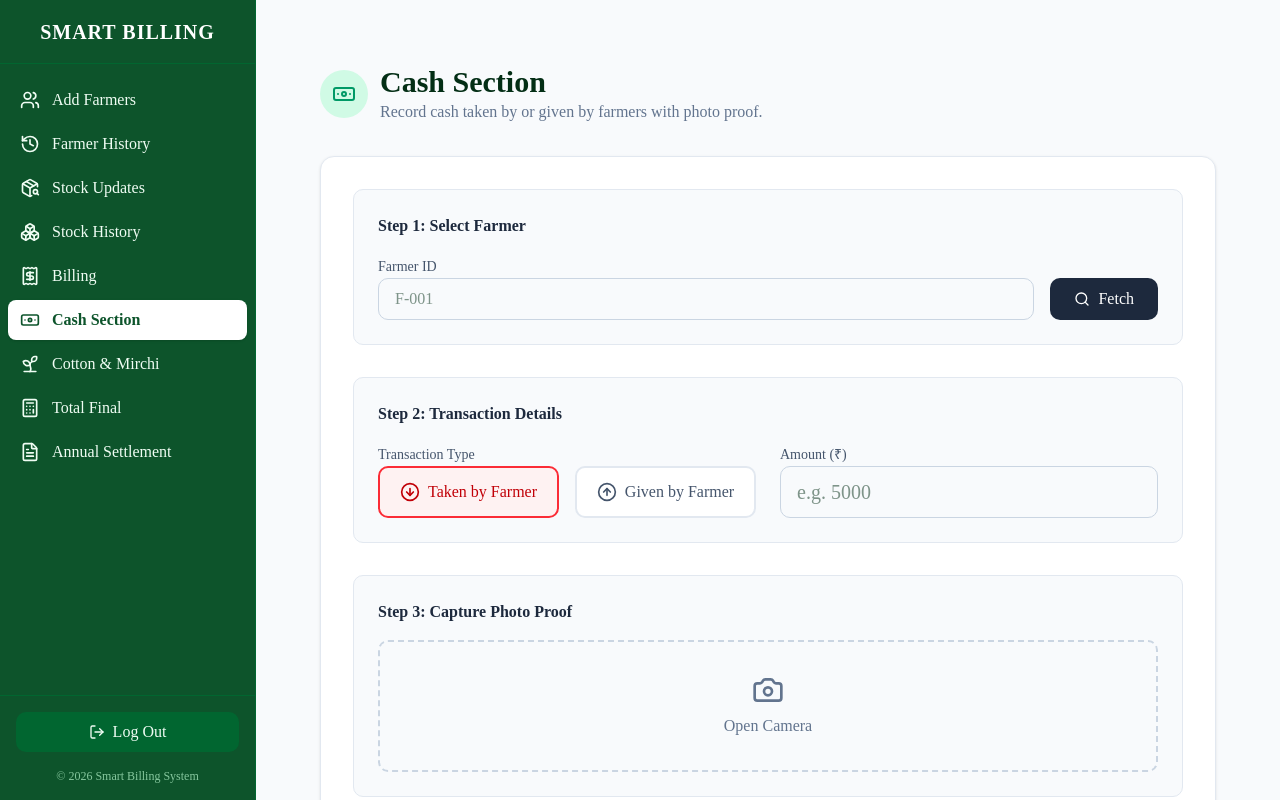
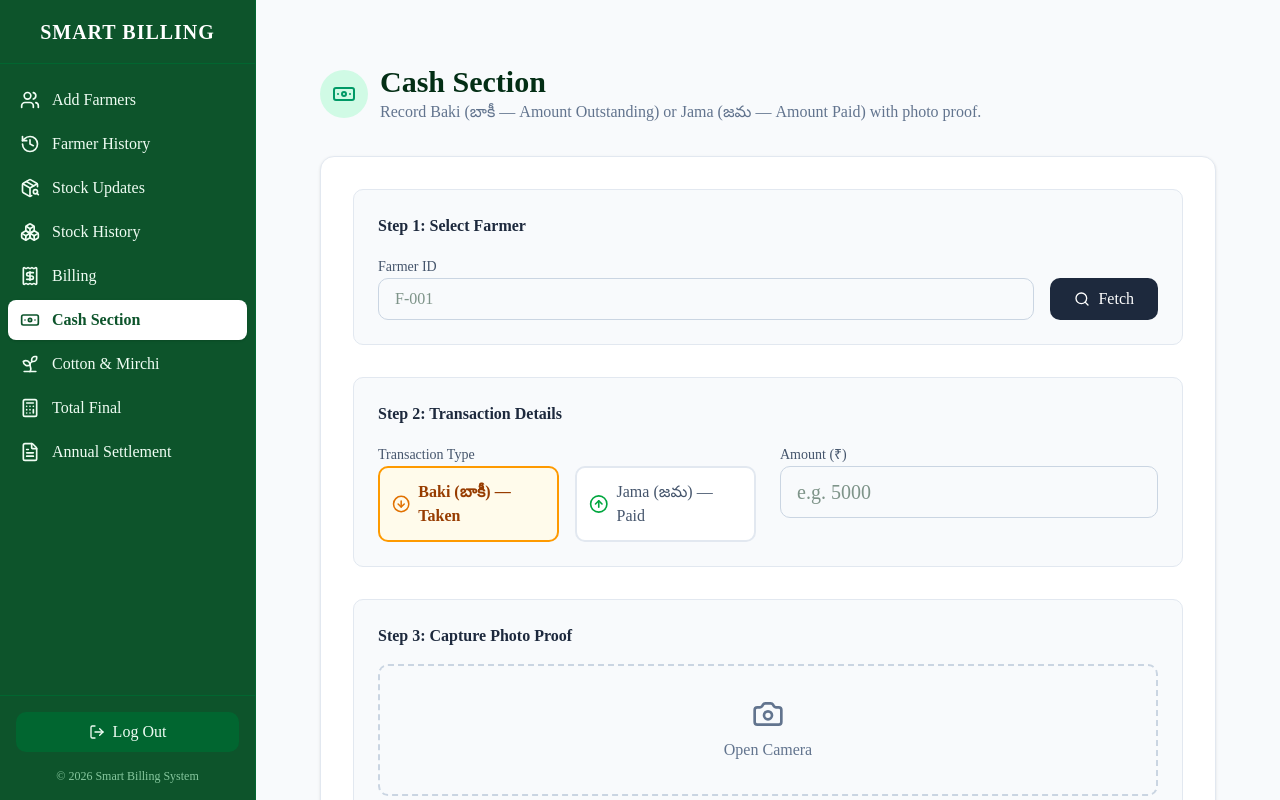
Before and after one commit to abhinayreddy4512/Smart-billling-System, a Next.js app: page /cash in a window 1280 px wide. Built offline with nearby package versions, Linux system fonts and the light colour scheme; no server answers.

Commit message:
feat: replace money taken and given terms with Baki (బాకీ) and Jama (జమ)

```diff
--- a/src/app/annual-settlement/page.tsx
+++ b/src/app/annual-settlement/page.tsx
@@ -387,9 +387,9 @@ export default function AnnualSettlementPage() {
       summary.fertilizersTotal
     );
 
-    // 3. Money Given by Farmer — A. Unsettled Crops
+    // 3. Jama (జమ) by Farmer — A. Unsettled Crops
     renderSection(
-      "3. Money Given by Farmer — A. Unsettled Crop Value (0% Interest)",
+      "3. Jama (జమ) by Farmer — A. Unsettled Crop Value (0% Interest)",
       data.unsettledCrops,
       ["Log No", "Date", "Crop Type", "Weight (qtl)", "Price/qtl (Rs)", "Amount (Rs)"],
       (i) => [
@@ -405,21 +405,21 @@ export default function AnnualSettlementPage() {
       summary.unsettledCropsTotal
     );
 
-    // 3. Money Given by Farmer — B. Loan Repayments
+    // 3. Jama (జమ) by Farmer — B. Cash Paid by Farmer
     renderSection(
-      "3. Money Given by Farmer — B. Loan Repayments",
+      "3. Jama (జమ) by Farmer — B. Cash Paid / Deposited",
       data.loanRepayments,
       ["Receipt No", "Date", "Note", "Principal (Rs)", "Interest (Rs)", "Total (Rs)"],
       (i) => [
         String(i.receiptNo || "-"),
         fmtDate(i.date),
-        i.note || "Cash Given",
+        i.note || "Jama (Cash Paid)",
         i.amount.toFixed(2),
         i.interest.toFixed(2),
         i.finalAmount.toFixed(2),
       ],
       [39, 100, 174],
-      "Loan Repayments Subtotal",
+      "Jama Cash Subtotal",
       summary.cashGivenTotal
     );
 
@@ -463,21 +463,21 @@ export default function AnnualSettlementPage() {
       y += 10;
     }
 
-    // 5. Money Taken
+    // 5. Baki (బాకీ) — Loans / Amount Taken
     renderSection(
-      "5. Money Taken (Farmer Borrowed / Shop Loans)",
+      "5. Baki (బాకీ) — Amount Taken / Shop Loans",
       data.moneyTaken,
       ["Receipt No", "Date", "Note", "Principal (Rs)", "Interest (Rs)", "Total (Rs)"],
       (i) => [
         String(i.receiptNo || "-"),
         fmtDate(i.date),
-        i.note || "Cash Taken",
+        i.note || "Baki (Cash Taken)",
         i.amount.toFixed(2),
         i.interest.toFixed(2),
         i.finalAmount.toFixed(2),
       ],
       [211, 84, 0],
-      "Money Taken Total",
+      "Baki (బాకీ) Total",
       summary.cashTakenTotal
     );
 
@@ -525,18 +525,18 @@ export default function AnnualSettlementPage() {
 
     doc.setFontSize(10);
     doc.setFont("helvetica", "normal");
-    doc.text("Money Taken", boxX, y + 43);
+    doc.text("Baki (బాకీ) — Taken", boxX, y + 43);
     doc.text(`Rs. ${(summary.cashTakenTotal || 0).toFixed(2)}`, valX, y + 43, {
       align: "right",
     });
-    doc.text("Money Given (Repayments)", boxX, y + 50);
+    doc.text("Jama (జమ) — Paid (Repayments)", boxX, y + 50);
     doc.text(`- Rs. ${(summary.cashGivenTotal || 0).toFixed(2)}`, valX, y + 50, {
       align: "right",
     });
 
     doc.setFont("helvetica", "bold");
     doc.line(boxX, y + 54, valX, y + 54);
-    doc.text("Total Loan Repayments", boxX, y + 61);
+    doc.text("Total Jama (జమ) Deductions", boxX, y + 61);
     doc.text(`Rs. ${(summary.totalLoanRepayments || 0).toFixed(2)}`, valX, y + 61, {
       align: "right",
     });
@@ -552,12 +552,12 @@ export default function AnnualSettlementPage() {
       });
     } else if (fa > 0) {
       doc.setTextColor(192, 57, 43);
-      doc.text(`FARMER HAS TO PAY ADMIN`, 105, y + 72, { align: "center" });
+      doc.text(`Baki (బాకీ) — FARMER HAS TO PAY ADMIN`, 105, y + 72, { align: "center" });
       doc.setFontSize(14);
       doc.text(`Rs. ${fa.toFixed(2)}`, 105, y + 80, { align: "center" });
     } else {
       doc.setTextColor(21, 128, 61);
-      doc.text(`ADMIN HAS TO PAY FARMER`, 105, y + 72, { align: "center" });
+      doc.text(`Jama (జమ) — ADMIN HAS TO PAY FARMER`, 105, y + 72, { align: "center" });
       doc.setFontSize(14);
       doc.text(`Rs. ${Math.abs(fa).toFixed(2)}`, 105, y + 80, { align: "center" });
     }
@@ -880,10 +880,10 @@ export default function AnnualSettlementPage() {
                 )}
               </div>
 
-              {/* Section 3: Money Given by Farmer */}
+              {/* Section 3: Jama (జమ) by Farmer */}
               <div className="bg-white rounded-xl border border-slate-200 overflow-hidden space-y-3 p-4 shadow-xs">
                 <h3 className="font-bold text-slate-800 text-sm">
-                  3. Money Given by Farmer (Repayments & Deductions)
+                  3. Jama (జమ) by Farmer (Amount Paid / Deposited & Deductions)
                 </h3>
 
                 {/* Sub-section A: Unsettled Crop Value */}
@@ -932,10 +932,10 @@ export default function AnnualSettlementPage() {
                   )}
                 </div>
 
-                {/* Sub-section B: Loan Repayments */}
+                {/* Sub-section B: Cash Repayments */}
                 <div className="border border-blue-200 rounded-lg overflow-hidden">
                   <div className="p-3 bg-blue-50 flex justify-between font-semibold text-blue-900 text-xs">
-                    <span>B. Loan Repayments (Cash Given)</span>
+                    <span>B. Jama (జమ) — Cash Paid by Farmer</span>
                     <span>₹{s.cashGivenTotal.toFixed(2)}</span>
                   </div>
                   {data.loanRepayments.length > 0 ? (
@@ -1021,14 +1021,14 @@ export default function AnnualSettlementPage() {
                 </div>
               )}
 
-              {/* Section 5: Money Taken */}
+              {/* Section 5: Baki (బాకీ) */}
               <div className="bg-white rounded-xl border border-slate-200 overflow-hidden shadow-xs">
                 <button
                   onClick={() => toggleSection("moneyTaken")}
                   className="w-full flex items-center justify-between p-4 bg-slate-50 hover:bg-slate-100 transition-all text-left"
                 >
                   <span className="font-bold text-slate-800 text-sm">
-                    5. Money Taken / Loans ({data.moneyTaken.length})
+                    5. Baki (బాకీ) — Loans / Amount Taken ({data.moneyTaken.length})
                   </span>
                   <div className="flex items-center gap-2">
                     <span className="font-bold text-slate-900 text-sm">
@@ -1076,7 +1076,7 @@ export default function AnnualSettlementPage() {
                                   {i.note}
                                 </span>
                               ) : (
-                                i.note || "Cash Advance"
+                                i.note || "Baki (Advance)"
                               )}
                             </td>
                             <td className="px-3 py-2 text-right">
@@ -1116,15 +1116,15 @@ export default function AnnualSettlementPage() {
                 </div>
 
                 <div className="pt-2 flex justify-between text-slate-600">
-                  <span>Money Taken</span>
+                  <span>Baki (బాకీ) — Taken</span>
                   <span>₹{s.cashTakenTotal.toFixed(2)}</span>
                 </div>
                 <div className="flex justify-between text-slate-600">
-                  <span>Money Given (Repayments)</span>
+                  <span>Jama (జమ) — Paid (Repayments)</span>
                   <span>- ₹{s.cashGivenTotal.toFixed(2)}</span>
                 </div>
                 <div className="border-t border-slate-400 my-1 pt-1 flex justify-between font-black text-slate-900">
-                  <span>Total Loan Repayments</span>
+                  <span>Total Jama (జమ) Deductions</span>
                   <span>₹{s.totalLoanRepayments.toFixed(2)}</span>
                 </div>
 
@@ -1136,7 +1136,7 @@ export default function AnnualSettlementPage() {
                   ) : s.finalAmount > 0 ? (
                     <div>
                       <p className="text-red-600 font-black text-sm">
-                        🔴 FARMER HAS TO PAY ADMIN
+                        🔴 Baki (బాకీ) — FARMER HAS TO PAY ADMIN
                       </p>
                       <p className="text-red-700 font-black text-2xl mt-1">
                         ₹{s.finalAmount.toFixed(2)}
@@ -1145,7 +1145,7 @@ export default function AnnualSettlementPage() {
                   ) : (
                     <div>
                       <p className="text-green-600 font-black text-sm">
-                        🟢 ADMIN HAS TO PAY FARMER
+                        🟢 Jama (జమ) — ADMIN HAS TO PAY FARMER
                       </p>
                       <p className="text-green-700 font-black text-2xl mt-1">
                         ₹{Math.abs(s.finalAmount).toFixed(2)}
--- a/src/app/api/annual-settlement/[id]/decide/route.ts
+++ b/src/app/api/annual-settlement/[id]/decide/route.ts
@@ -97,7 +97,7 @@ export async function POST(
           type: paymentType,
           amount: absAmount,
           date: actualSettlementDate,
-          note: `Annual Settlement Payment (Paid in Full) [Ref: ${settlementId}]`,
+          note: `Annual Settlement ${paymentType === "GIVEN" ? "Jama (జమ) Payment" : "Baki (బాకీ) Payment"} in Full [Ref: ${settlementId}]`,
           photoProof: null,
         },
       });
@@ -139,7 +139,7 @@ export async function POST(
           type: carryType,
           amount: absAmount,
           date: dayAfterSettlement,
-          note: `Opening Balance — Carried Forward from Previous Cycle [Ref: ${settlementId}] (Settled on ${format(
+          note: `Opening Balance — Carried Forward ${carryType === "TAKEN" ? "Baki (బాకీ)" : "Jama (జమ)"} from Previous Cycle [Ref: ${settlementId}] (Settled on ${format(
             actualSettlementDate,
             "dd-MMM-yyyy"
           )})`,
--- a/src/app/cash/page.tsx
+++ b/src/app/cash/page.tsx
@@ -83,9 +83,10 @@ export default function CashSectionPage() {
 
       const data = await res.json();
 
+      const termLabel = transactionType === "TAKEN" ? "Baki (బాకీ) — Taken" : "Jama (జమ) — Paid";
       setModalType("success");
       setModalTitle("Entry Successful");
-      setModalMessage(`Cash ${transactionType.toLowerCase()} transaction recorded successfully!\nReceipt ID: ${data.receiptNo || "-"}`);
+      setModalMessage(`${termLabel} transaction recorded successfully!\nReceipt ID: ${data.receiptNo || "-"}`);
       setModalOpen(true);
 
       // Generate PDF and Send Email
@@ -110,7 +111,7 @@ export default function CashSectionPage() {
         doc.text(`Receipt No: ${receiptNo}`, 140, 40);
         doc.text(`Date: ${dateStr}`, 140, 47);
 
-        const typeStr = transactionType === "TAKEN" ? "Borrowed" : "Amount Repaid";
+        const typeStr = transactionType === "TAKEN" ? "Baki (బాకీ) — Amount Taken" : "Jama (జమ) — Amount Paid";
         const amt = parseFloat(amount).toFixed(2);
 
         doc.setFontSize(14);
@@ -126,7 +127,7 @@ export default function CashSectionPage() {
 
         const pdfBase64 = doc.output("datauristring");
 
-        const term = transactionType === "TAKEN" ? "Borrowed" : "Amount Repaid";
+        const term = transactionType === "TAKEN" ? "Baki (బాకీ) — Amount Taken" : "Jama (జమ) — Amount Paid";
         const html = `
           <h2 style="color: #15803d;">Greetings From Sri Abhinaya Fertilizers</h2>
           <p><strong>Customer Name:</strong> ${farmerInfo.name}</p>
@@ -178,7 +179,9 @@ export default function CashSectionPage() {
         </div>
         <div>
           <h1 className="text-3xl font-bold text-green-950">Cash Section</h1>
-          <p className="text-slate-500">Record cash taken by or given by farmers with photo proof.</p>
+          <p className="text-slate-500">
+            Record Baki (బాకీ — Amount Outstanding) or Jama (జమ — Amount Paid) with photo proof.
+          </p>
         </div>
       </div>
 
@@ -229,19 +232,19 @@ export default function CashSectionPage() {
             <div className="grid grid-cols-1 md:grid-cols-2 gap-6">
               <div className="space-y-2">
                 <label className="text-sm text-slate-600">Transaction Type</label>
-                <div className="flex gap-4">
+                <div className="flex flex-col sm:flex-row gap-4">
                   <label className={`flex-1 flex items-center justify-center gap-2 p-3 rounded-lg border-2 cursor-pointer transition-all ${
-                    transactionType === "TAKEN" ? "border-red-500 bg-red-50 text-red-700" : "border-slate-200 bg-white text-slate-600 hover:bg-slate-50"
+                    transactionType === "TAKEN" ? "border-amber-500 bg-amber-50 text-amber-800 font-bold" : "border-slate-200 bg-white text-slate-600 hover:bg-slate-50"
                   }`}>
                     <input type="radio" name="type" className="hidden" checked={transactionType === "TAKEN"} onChange={() => setTransactionType("TAKEN")} />
-                    <ArrowDownCircle className="w-5 h-5" /> Taken by Farmer
+                    <ArrowDownCircle className="w-5 h-5 text-amber-600" /> Baki (బాకీ) — Taken
                   </label>
 
                   <label className={`flex-1 flex items-center justify-center gap-2 p-3 rounded-lg border-2 cursor-pointer transition-all ${
-                    transactionType === "GIVEN" ? "border-green-500 bg-green-50 text-green-700" : "border-slate-200 bg-white text-slate-600 hover:bg-slate-50"
+                    transactionType === "GIVEN" ? "border-green-500 bg-green-50 text-green-800 font-bold" : "border-slate-200 bg-white text-slate-600 hover:bg-slate-50"
                   }`}>
                     <input type="radio" name="type" className="hidden" checked={transactionType === "GIVEN"} onChange={() => setTransactionType("GIVEN")} />
-                    <ArrowUpCircle className="w-5 h-5" /> Given by Farmer
+                    <ArrowUpCircle className="w-5 h-5 text-green-600" /> Jama (జమ) — Paid
                   </label>
                 </div>
               </div>
--- a/src/app/customer/dashboard/page.tsx
+++ b/src/app/customer/dashboard/page.tsx
@@ -136,7 +136,7 @@ export default function CustomerDashboard() {
       const cashRows = data.cashTransactions.map((c: any) => [
         format(new Date(c.date), "dd/MM/yyyy"),
         c.receiptNo,
-        c.type === "TAKEN" ? "Loan Taken (Borrowing)" : "Repayment (Lending)",
+        c.type === "TAKEN" ? "Baki (బాకీ) — Taken" : "Jama (జమ) — Paid",
         `Rs. ${c.amount.toFixed(2)}`
       ]);
 
@@ -291,8 +291,8 @@ export default function CustomerDashboard() {
                       <td className="px-6 py-4 text-sm text-slate-600">{format(new Date(c.date), "dd/MM/yyyy")}</td>
                       <td className="px-6 py-4 text-sm font-medium text-slate-500">#{c.receiptNo}</td>
                       <td className="px-6 py-4 text-sm text-slate-800 flex items-center gap-2">
-                        {c.type === "TAKEN" ? <ArrowDownCircle className="w-4 h-4 text-red-500" /> : <ArrowUpCircle className="w-4 h-4 text-green-500" />}
-                        {c.type === "TAKEN" ? "Loan Taken" : "Repayment"}
+                        {c.type === "TAKEN" ? <ArrowDownCircle className="w-4 h-4 text-amber-500" /> : <ArrowUpCircle className="w-4 h-4 text-green-500" />}
+                        {c.type === "TAKEN" ? "Baki (బాకీ) — Taken" : "Jama (జమ) — Paid"}
                       </td>
                       <td className="px-6 py-4 text-sm font-medium text-slate-800 text-right">Rs. {c.amount.toFixed(2)}</td>
                     </tr>
--- a/src/app/farmers/history/page.tsx
+++ b/src/app/farmers/history/page.tsx
@@ -181,13 +181,13 @@ export default function FarmerHistoryPage() {
       doc.setFontSize(13);
       doc.setTextColor(211, 84, 0);
       doc.setFont("helvetica", "bold");
-      doc.text("2. Cash Transactions (Loans & Repayments)", 14, currentY);
+      doc.text("2. Cash Transactions — Baki (బాకీ) & Jama (జమ)", 14, currentY);
       currentY += 4;
 
       const cashRows = dataToExport.cashTransactions.map((c: any) => [
         `#${c.receiptNo || "-"}`,
         format(new Date(c.date), "dd/MM/yyyy"),
-        c.type === "TAKEN" ? "Money Taken (Loan)" : "Money Given (Repaid)",
+        c.type === "TAKEN" ? "Baki (బాకీ) — Taken" : "Jama (జమ) — Paid",
         c.note || "-",
         `Rs ${c.amount.toFixed(2)}`,
       ]);
@@ -465,9 +465,9 @@ export default function FarmerHistoryPage() {
                         ) : (
                           <ArrowUpCircle className="w-4 h-4 text-green-600" />
                         );
-                      typeLabel = item.type === "TAKEN" ? "Money Taken" : "Money Given";
-                      details = item.note || (item.type === "TAKEN" ? "Farmer borrowed cash" : "Farmer repaid cash");
-                      amountStr = item.type === "TAKEN" ? `Owes ₹${item.amount.toFixed(2)}` : `Paid ₹${item.amount.toFixed(2)}`;
+                      typeLabel = item.type === "TAKEN" ? "Baki (బాకీ) — Taken" : "Jama (జమ) — Paid";
+                      details = item.note || (item.type === "TAKEN" ? "Farmer borrowed cash (బాకీ)" : "Farmer paid / deposited cash (జమ)");
+                      amountStr = item.type === "TAKEN" ? `Baki ₹${item.amount.toFixed(2)}` : `Jama ₹${item.amount.toFixed(2)}`;
                       amountColor = item.type === "TAKEN" ? "text-amber-700 font-medium" : "text-green-700 font-medium";
                     } else if (item.timelineType === "CROP_LOG") {
                       typeIcon = <Sprout className="w-4 h-4 text-emerald-600" />;
```
Also changed, not shown: src/app/total/page.tsx (+6 -6 lines).
